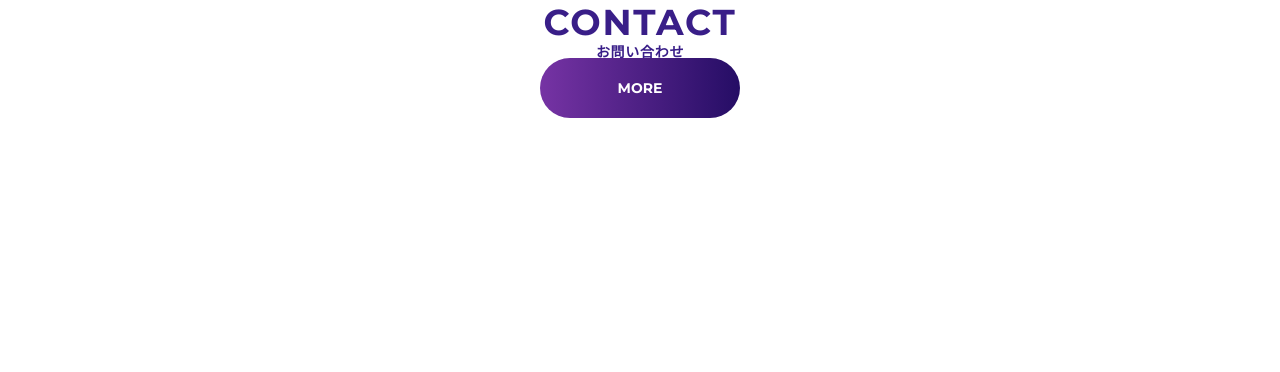
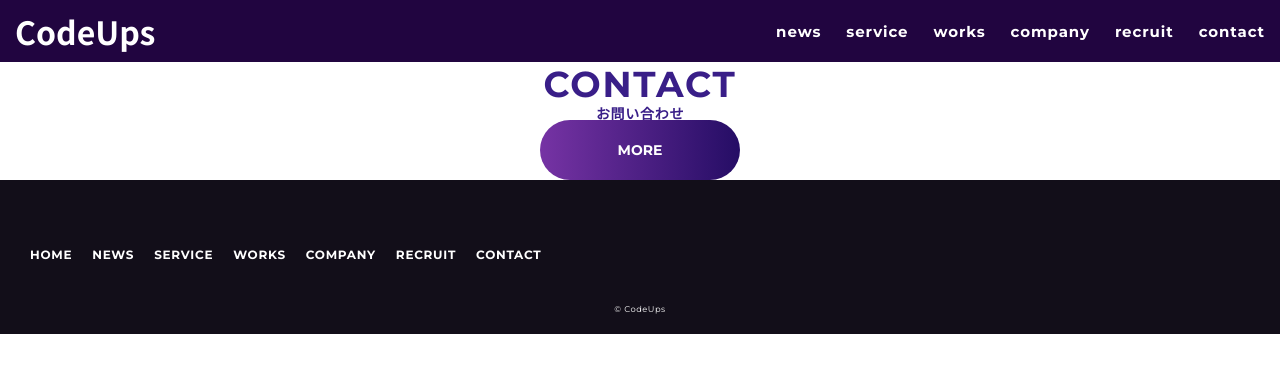
Before and after one commit to shimamurasaki/codeups-live-03, a website: page index.html in a window 1280 px wide. Drawn offline with nearby package versions, Linux system fonts and the light colour scheme.

Commit message:
ヘッダー完了

```diff
--- a/gulpfile.js
+++ b/gulpfile.js
@@ -19,6 +19,7 @@ const destPath = {
 // ブラウザーシンク（リアルタイムでブラウザに反映させる処理）
 const browserSync = require("browser-sync");
 const browserSyncOption = {
+    notify: false,
     server: "./"
 }
 const browserSyncFunc = () => {
--- a/index.html
+++ b/index.html
@@ -28,6 +28,28 @@
   <script defer src="./js/script.js"></script>
 </head>
 <body>
+  <header class="l-header p-header">
+    <div class="p-header__inner">
+      <h1 class="p-header__logo">
+        <a href="" class="p-header__logoLink">CodeUps</a>
+      </h1>
+      <div class="p-header__drawer c-hamburger js-hamburger">
+        <span></span>
+        <span></span>
+        <span></span>
+      </div>
+      <nav class="p-header__pc-nav pc-nav">
+        <ul class="pc-nav__items">
+          <li class="pc-nav__item"><a href="">news</a></li>
+          <li class="pc-nav__item"><a href="">service</a></li>
+          <li class="pc-nav__item"><a href="">works</a></li>
+          <li class="pc-nav__item"><a href="">company</a></li>
+          <li class="pc-nav__item"><a href="">recruit</a></li>
+          <li class="pc-nav__item"><a href="">contact</a></li>
+        </ul>
+      </nav>
+    </div>
+  </header>
 
   <div class="c-section-header">
     <h2 class="c-section-header__entitle">contact</h2>
@@ -38,5 +60,24 @@
     <a href="" class="c-button">more</a>
   </div>
 
+  <div class="l-footer p-footer">
+    <div class="p-footer__inner">
+      <nav class="p-footer__nav p-footer-nav">
+        <ul class="p-footer-nav-items">
+          <li class="p-footer-nav-item"><a href="">home</a></li>
+          <li class="p-footer-nav-item"><a href="">news</a></li>
+          <li class="p-footer-nav-item"><a href="">service</a></li>
+          <li class="p-footer-nav-item"><a href="">works</a></li>
+          <li class="p-footer-nav-item"><a href="">company</a></li>
+          <li class="p-footer-nav-item"><a href="">recruit</a></li>
+          <li class="p-footer-nav-item"><a href="">contact</a></li>
+        </ul>
+      </nav>
+      <p class="p-footer__copyright">
+        <small>&copy; CodeUps</small>
+      </p>
+    </div>
+  </div>
+
 </body>
 </html>
--- a/js/script.js
+++ b/js/script.js
@@ -23,14 +23,11 @@ jQuery(function ($) { // この中であればWordpressでも「$」が使用可
     return false;
   });
 
-  //ドロワーメニュー
-  $("#MenuButton").click(function () {
-    // $(".l-drawer-menu").toggleClass("is-show");
-    // $(".p-drawer-menu").toggleClass("is-show");
-    $(".js-drawer-open").toggleClass("open");
-    $(".drawer-menu").toggleClass("open");
+  //ハンバーガーメニュー
+  $(".js-hamburger").click(function () {
+    $(this).toggleClass("is-active");
     $("html").toggleClass("is-fixed");
-
+    // $(".drawer-menu").toggleClass("open");
   });
 
 
--- /dev/null
+++ b/src/sass/layout/_l-footer.scss
@@ -0,0 +1 @@
+@use "global" as *;
--- /dev/null
+++ b/src/sass/layout/_l-header.scss
@@ -0,0 +1 @@
+@use "global" as *;
--- /dev/null
+++ b/src/sass/object/component/_c-hamburger.scss
@@ -0,0 +1,43 @@
+@use "global" as *;
+
+.c-hamburger {
+  position: relative;
+  width: rem(30);
+  height: rem(30);
+}
+
+.c-hamburger span {
+  position: absolute;
+  width: inherit;
+  height: rem(2);
+  background-color: $white;
+  transition: 0.3s;
+}
+
+.c-hamburger span:nth-child(1) {
+  top: 15%;
+}
+
+.c-hamburger span:nth-child(2) {
+  top: 50%;
+  opacity: 1;
+}
+
+.c-hamburger span:nth-child(3) {
+  top: 85%;
+}
+
+.c-hamburger.is-active span:nth-child(1) {
+  top: 60%;
+  transform: rotate(-45deg);
+}
+
+.c-hamburger.is-active span:nth-child(2) {
+  top: 50%;
+  opacity: 0;
+}
+
+.c-hamburger.is-active span:nth-child(3) {
+  top: 60%;
+  transform: rotate(45deg);
+}
--- /dev/null
+++ b/src/sass/object/project/_p-footer-nav.scss
@@ -0,0 +1,21 @@
+@use "global" as *;
+
+.p-footer-nav {
+
+}
+
+.p-footer-nav-items {
+  display: flex;
+  flex-wrap: wrap;
+  gap: rem(20);
+}
+
+.p-footer-nav-item a {
+  color: $white;
+  font-family: $english-font-family;
+  text-transform: uppercase;
+  font-size: rem(12);
+  font-weight: $bold;
+  line-height: 1.25;
+  letter-spacing: 0.06em;
+}
--- /dev/null
+++ b/src/sass/object/project/_p-footer.scss
@@ -0,0 +1,23 @@
+@use "global" as *;
+
+.p-footer {
+  background-color: $bg-black;
+  padding-top: rem(60);
+  padding-bottom: rem(20);
+}
+
+.p-footer__inner {
+  padding: 0 rem(30);
+  margin: auto;
+}
+
+.p-footer__copyright {
+  text-align: center;
+  margin-top: rem(40);
+  color: $white;
+  font-family: $english-font-family;
+  font-size: rem(10);
+  font-weight: $normal;
+  line-height: 1;
+  letter-spacing: 0.05em;
+}
--- /dev/null
+++ b/src/sass/object/project/_p-header.scss
@@ -0,0 +1,32 @@
+@use "global" as *;
+
+.p-header {
+  height: rem(62);
+  background-color: #210540;
+}
+
+.p-header__inner {
+  height: inherit;
+  display: flex;
+  justify-content: space-between;
+  align-items: center;
+  padding: 0 rem(15);
+}
+
+.p-header__logoLink {
+  color: $white;
+}
+
+.p-header__drawer {
+  @include mq(md) {
+    display: none;
+  }
+}
+
+.p-header__pc-nav {
+  height: inherit;
+  display: none;
+  @include mq(md) {
+    display: block;
+  }
+}
--- /dev/null
+++ b/src/sass/object/project/_pc-nav.scss
@@ -0,0 +1,32 @@
+@use "global" as *;
+
+.pc-nav__items {
+  display: flex;
+  align-items: center;
+  height: inherit;
+}
+
+.pc-nav__item,
+.pc-nav__item a {
+  height: inherit;
+}
+
+.pc-nav__item a {
+  display: flex;
+  align-items: center;
+  color: $white;
+  font-size: rem(15);
+  font-family: $english-font-family;
+  font-weight: $bold;
+  letter-spacing: 0.06em;
+  line-height: 1;
+  padding-left: rem(13);
+  padding-right: rem(12);
+}
+
+.pc-nav__item:first-child a {
+  padding-left: 0;
+}
+.pc-nav__item:last-child a {
+  padding-right: 0;
+}
```
Also changed, not shown: css/styles.css, 1 other file.
